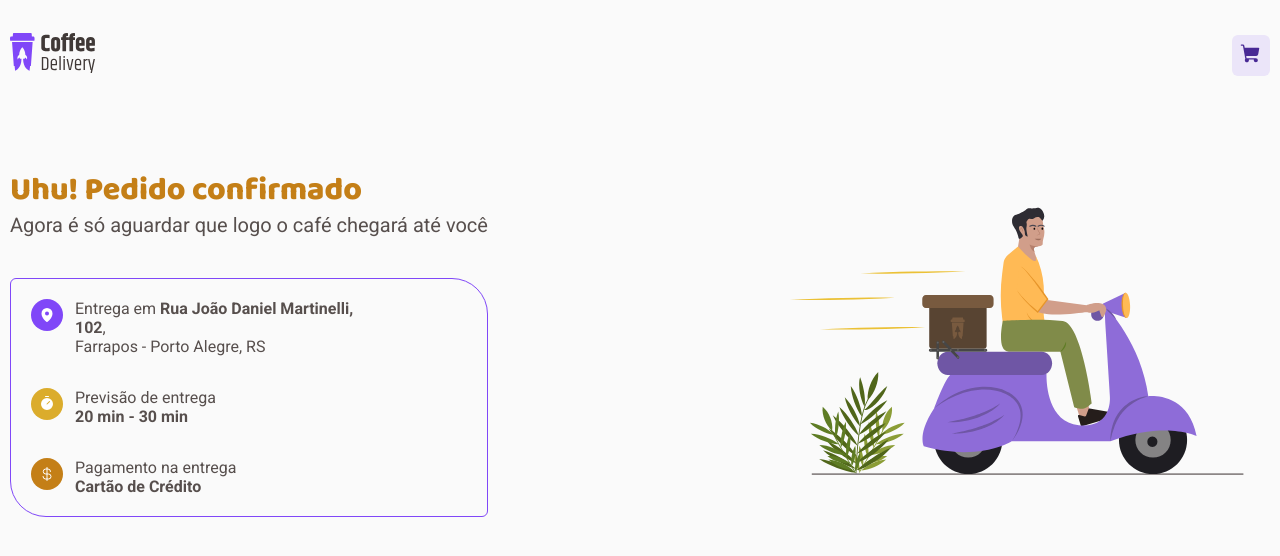
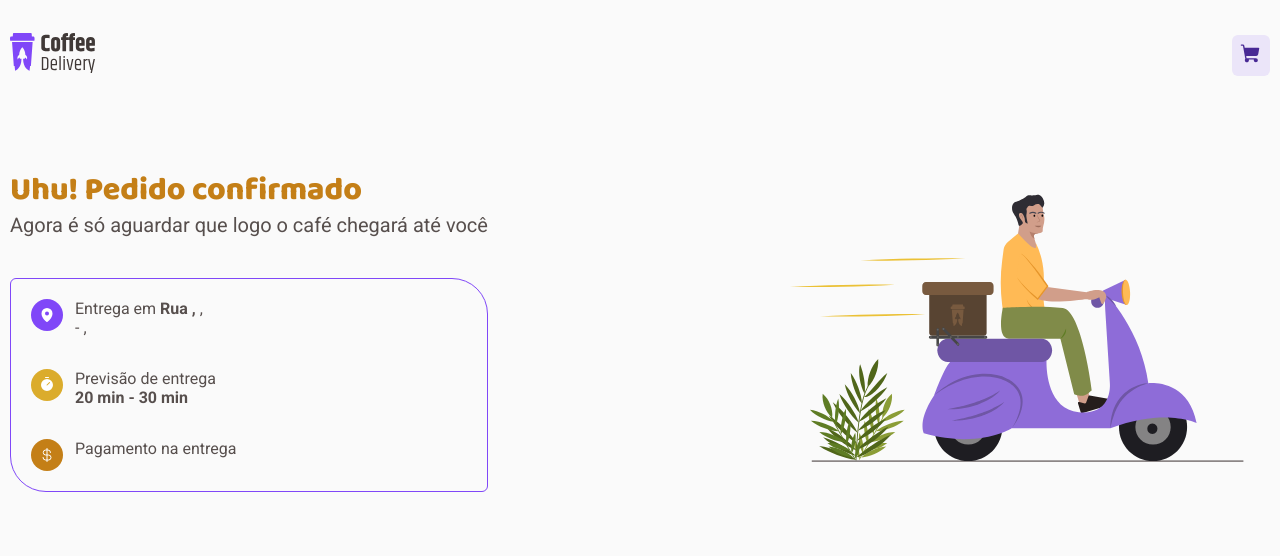
Before and after one commit to MarlonChi/coffe-delivery, a React (Vite) app: page /order-resume in a window 1280 px wide. Shown: the top 556 px of the page. Built offline with nearby package versions, Linux system fonts and the light colour scheme.

Commit message:
feat: order resume

```diff
--- a/src/pages/OrderResume/index.tsx
+++ b/src/pages/OrderResume/index.tsx
@@ -1,10 +1,15 @@
+import { useContext } from "react";
 import { CurrencyDollar, MapPin, Timer } from "phosphor-react";
+
+import { UserContext } from "../../contexts/UserContext";
 
 import DeliveryImage from "../../assets/order-confirm.svg";
 
 import * as S from "./styles";
 
 export const OrderConfirm = () => {
+  const { addressData, paymentMethod } = useContext(UserContext);
+
   return (
     <S.OrderConfirmContainer>
       <S.OrderConfirmInfos>
@@ -16,8 +21,12 @@ export const OrderConfirm = () => {
               <MapPin size={16} weight="fill" />
             </S.Icon>
             <div>
-              Entrega em <b>Rua João Daniel Martinelli, 102</b>
-              , <br /> Farrapos - Porto Alegre, RS
+              Entrega em{" "}
+              <b>
+                Rua {addressData?.address}, {addressData?.number}
+              </b>
+              , <br /> {addressData?.district} - {addressData?.city},{" "}
+              {addressData?.state}
             </div>
           </S.ResumeItem>
           <S.ResumeItem>
@@ -34,7 +43,9 @@ export const OrderConfirm = () => {
             </S.Icon>
             <div>
               Pagamento na entrega <br />
-              <b>Cartão de Crédito</b>
+              {paymentMethod === "credit" && <b>Cartão de Crédito</b>}
+              {paymentMethod === "debit" && <b>Cartão de Débito</b>}
+              {paymentMethod === "money" && <b>Dinheiro</b>}
             </div>
           </S.ResumeItem>
         </S.InfoBox>
```
